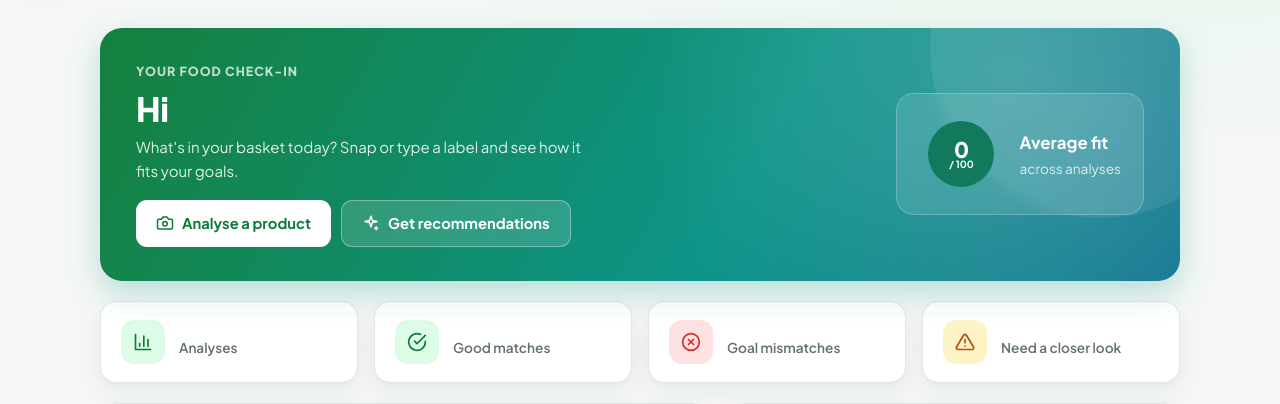
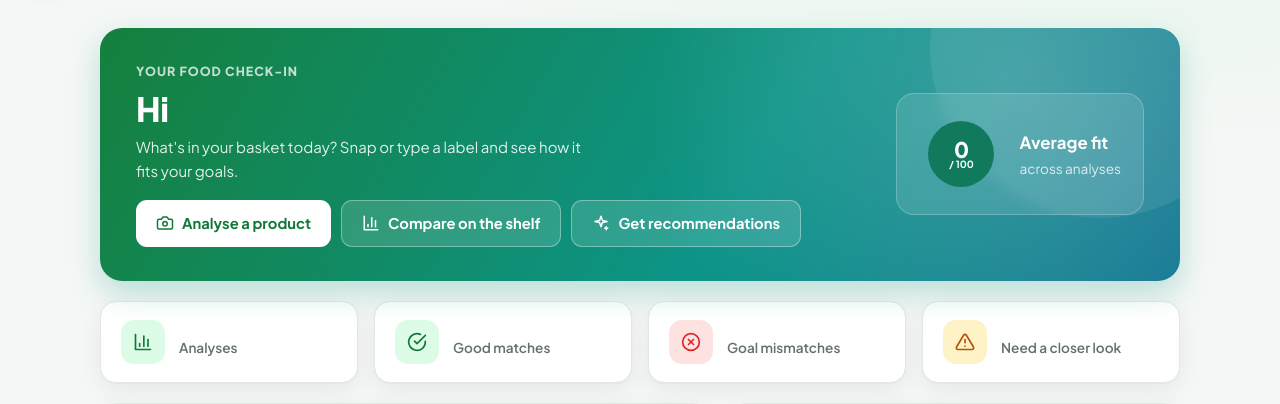
Before and after one commit to megansmiranda/INF1103-Grp1-Project, a Python web app: template nutrilenz/web/templates/dashboard.html in a window 1280 px wide. Shown: the part 61-465 px from the top of the page. Run offline with Jinja, Linux system fonts and the light colour scheme; the template is opened without the code that fills it, so the values that code supplies are empty.

Commit message:
add Compare on the shelf button to the dashboard

```diff
--- a/nutrilenz/web/templates/dashboard.html
+++ b/nutrilenz/web/templates/dashboard.html
@@ -13,6 +13,7 @@
     <p>What's in your basket today? Snap or type a label and see how it fits your goals.</p>
     <div class="hero-actions">
       <a class="button light" href="{{ url_for('analyse') }}">{{ icon('camera', 18) }} Analyse a product</a>
+      <a class="button glass" href="{{ url_for('compare') }}">{{ icon('chart', 18) }} Compare on the shelf</a>
       <a class="button glass" href="{{ url_for('recommendations') }}">{{ icon('sparkle', 18) }} Get recommendations</a>
     </div>
   </div>
```
